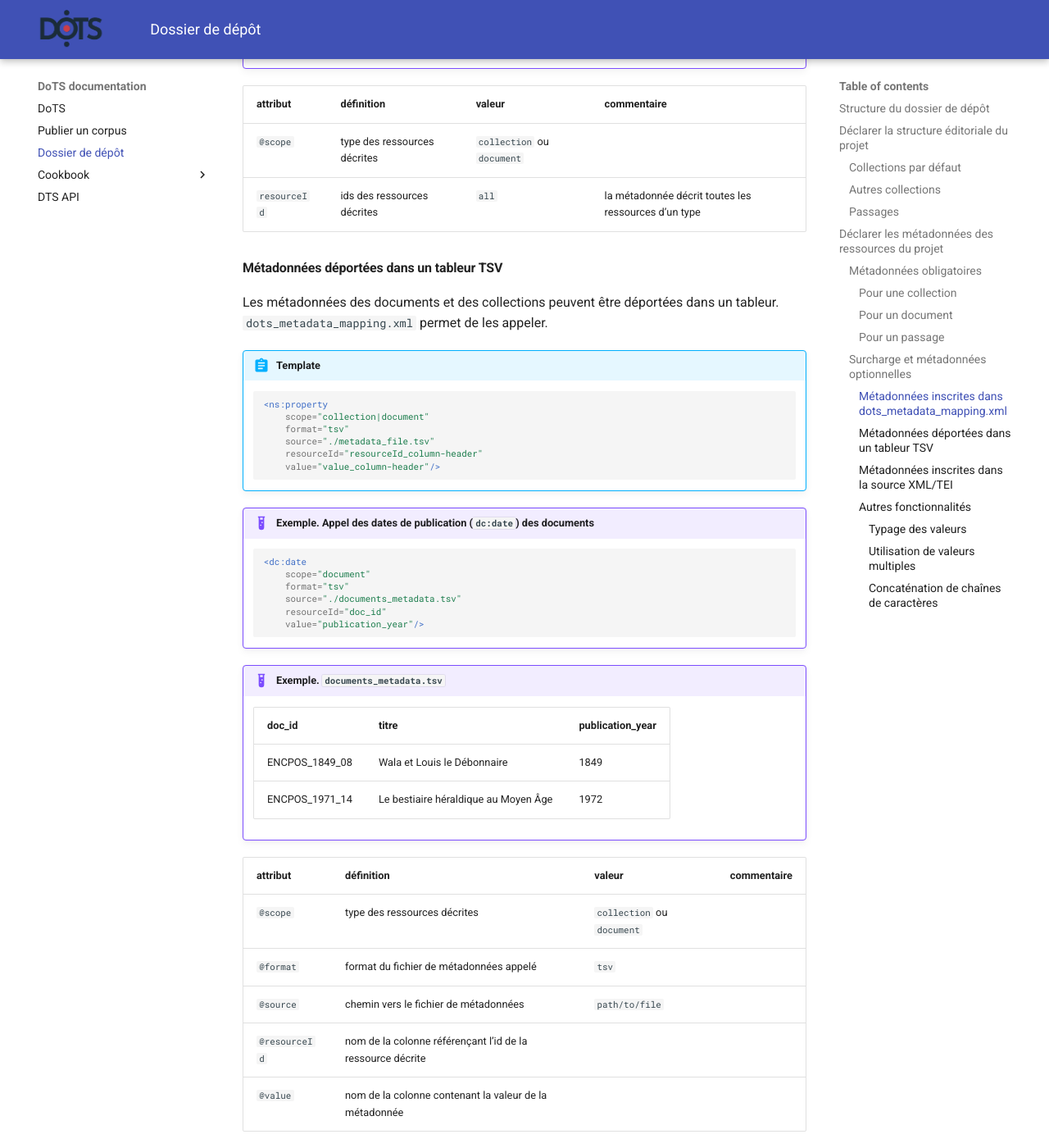
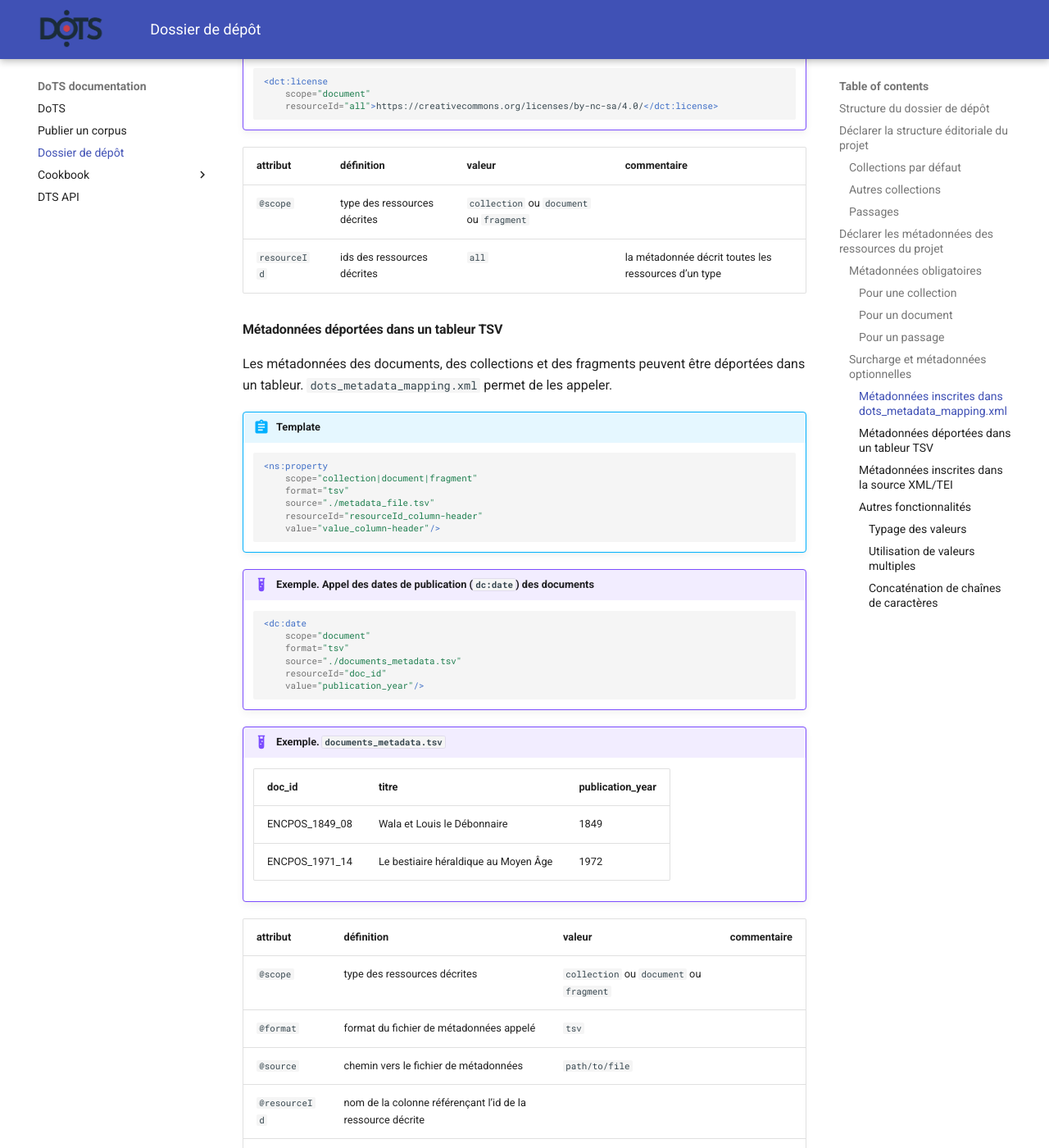
Before and after one commit to emmamorlock/dots_documentation, an MkDocs documentation site: the page built from docs/dots-project-folder.md, in a window 1280 px wide and 1400 px high, scrolled down 5061 px. Shown: the whole window at 82% size. Built offline with MkDocs 1.6.1 and Material for MkDocs 9.7.7, drawn with Linux system fonts in a browser that asks for light colours; some of the changed text lies outside the part shown.

Commit message:
update dots project folder and cookbook

````diff
--- a/docs/dots-project-folder.md
+++ b/docs/dots-project-folder.md
@@ -169,7 +169,7 @@ Identifiant :
 
 Titre (`dc:title`) :
 
-1. valeur référencée dans `metadata/dots_metadata_mapping.xml` (voir [surcharge]())
+1. valeur référencée dans `metadata/dots_metadata_mapping.xml` (voir [surcharge](#surcharge-et-metadonnees-optionnelles))
 1. nom du dossier de collection dans `data/`
 
 ???+ note
@@ -185,7 +185,7 @@ Identifiant :
 
 Titre (`dc:title`) :
 
-1. valeur référencée dans `metadata/dots_metadata_mapping.xml` (voir surcharge)
+1. valeur référencée dans `metadata/dots_metadata_mapping.xml` (voir [surcharge](#surcharge-et-metadonnees-optionnelles))
 1. valeur de `/TEI/teiHeader/fileDesc/titleStmt/title[@type='main']`
 1. valeur de `/TEI/teiHeader/fileDesc/titleStmt/title[1]`
 
@@ -261,7 +264,7 @@ Certaines métadonnées, telle qu’une licence, peuvent être partagées par l
 
 |attribut|définition|valeur|commentaire|
 |--------|----------|------|-----------|
-|`@scope`|type des ressources décrites|`collection` ou `document`||
+|`@scope`|type des ressources décrites|`collection` ou `document` ou `fragment`||
 |`resourceId`|ids des ressources décrites|`all`|la métadonnée décrit toutes les ressources d’un type|
 
 <!--
@@ -280,13 +283,13 @@ Certaines métadonnées, telle qu’une licence, peuvent être partagées par l
 
 #### Métadonnées déportées dans un tableur TSV
 
-Les métadonnées des documents et des collections peuvent être déportées dans un tableur. `dots_metadata_mapping.xml` permet de les appeler.
+Les métadonnées des documents, des collections et des fragments peuvent être déportées dans un tableur. `dots_metadata_mapping.xml` permet de les appeler.
 
 !!! abstract "Template"
 
 	```xml
 	<ns:property
-		scope="collection|document"
+		scope="collection|document|fragment"
 		format="tsv"
 		source="./metadata_file.tsv"
 		resourceId="resourceId_column-header"
@@ -315,13 +318,11 @@ Les métadonnées des documents et des collections peuvent être déportées dan
 
 |attribut|définition|valeur|commentaire|
 |--------|----------|------|-----------|
-|`@scope`|type des ressources décrites|`collection` ou `document`||
+|`@scope`|type des ressources décrites|`collection` ou `document` ou `fragment`||
 |`@format`|format du fichier de métadonnées appelé|`tsv`||
 |`@source`|chemin vers le fichier de métadonnées|`path/to/file`||
 |`@resourceId`|nom de la colonne référençant l’id de la ressource décrite|||
 |`@value`|nom de la colonne contenant la valeur de la métadonnée|||
-
-
 
 #### Métadonnées inscrites dans la source XML/TEI
 
````
Also changed, not shown: other parts of docs/dots-project-folder.md (+4 -1 lines), docs/cookbook/periodical.md (+37 -3 lines), docs/cookbook/theater.md (+2 -2 lines), docs/publishing-workflow.md (+3 -1 lines).
